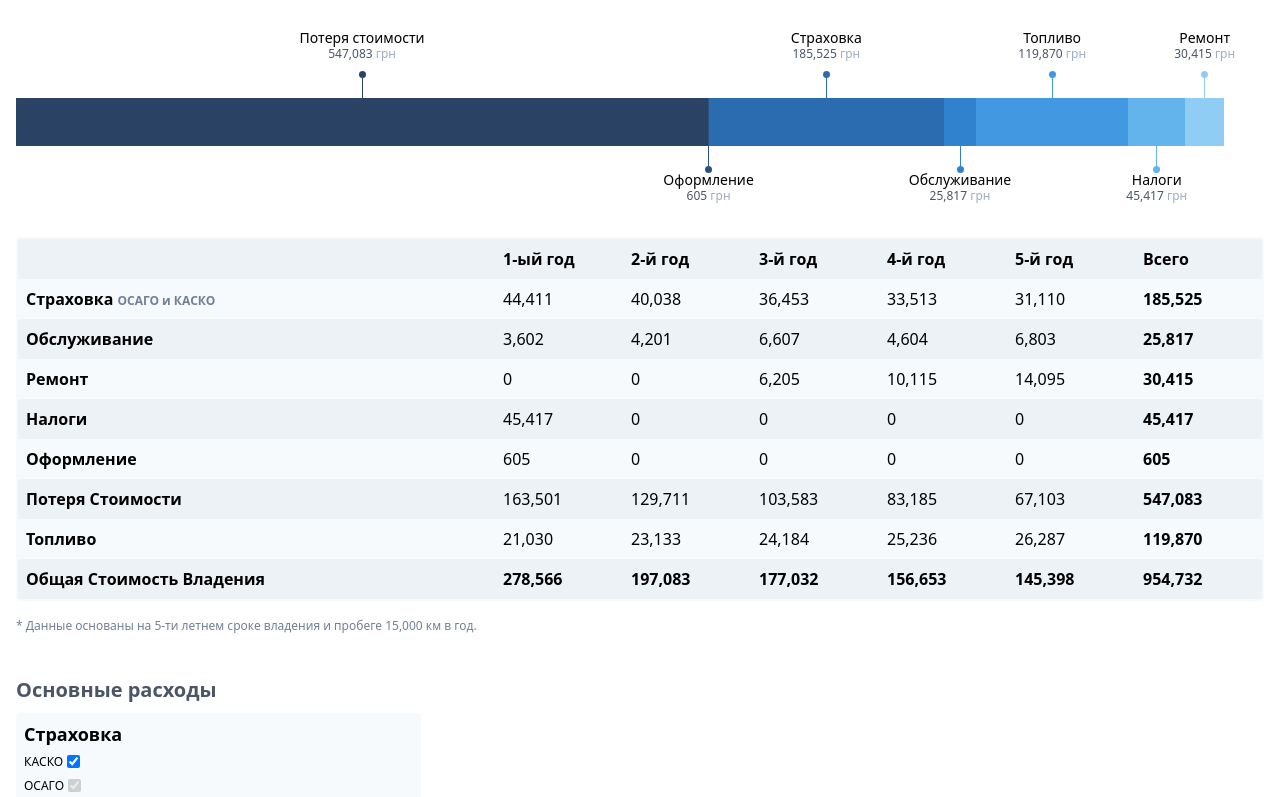
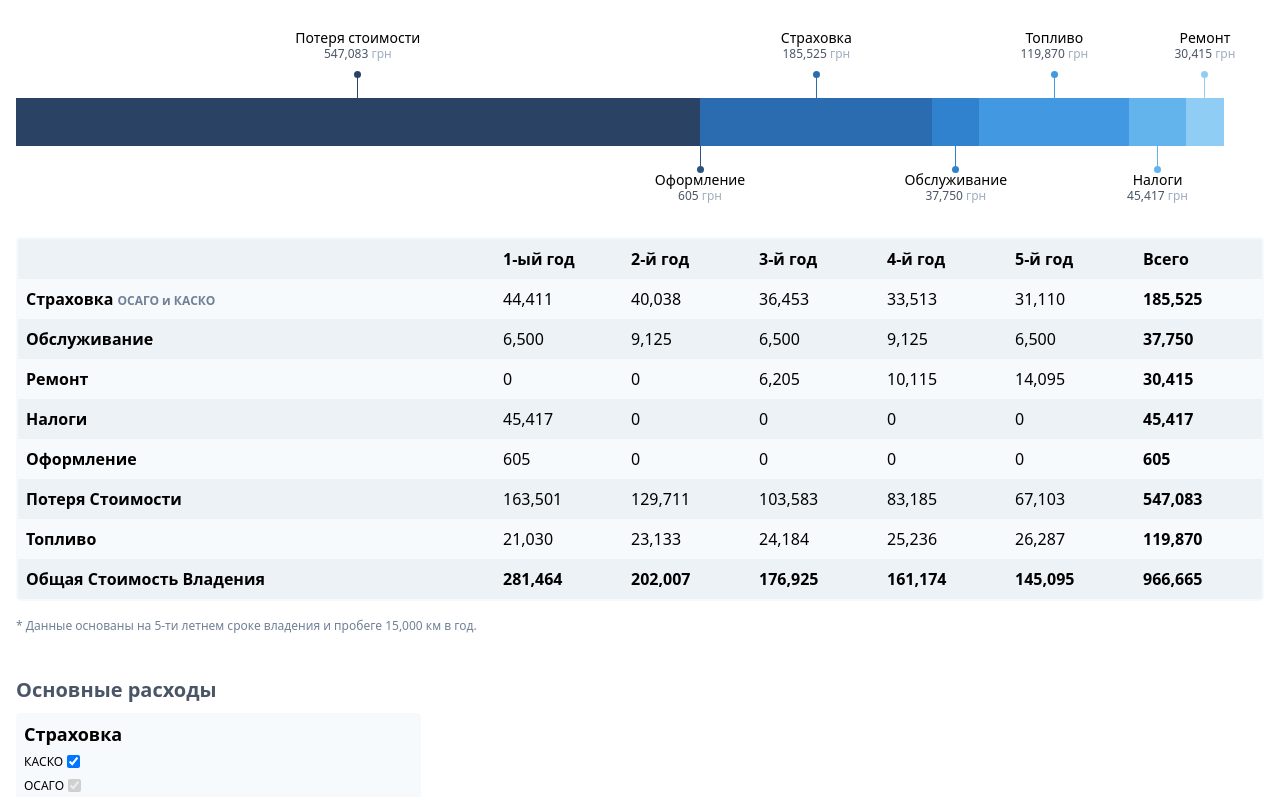
Before and after one commit to dzinemon/react-tw-cto, a React (Create React App) app: page / in a window 1280 px wide. Shown: the part 674-1471 px from the top of the page. Built offline with nearby package versions, Linux system fonts and the light colour scheme.

Commit message:
hardcode Maintenance

```diff
--- a/src/hardcoded.js
+++ b/src/hardcoded.js
@@ -24,7 +24,7 @@ const REPAIR_EXPENSES = [
 ]
 
 const MAINTENANCE_EXPENSES = [
-  3602, 4201, 6607, 4604, 6803
+  6500, 9125, 6500, 9125, 6500
 ]
 
 const FIXED_INSURANCE = 1280
```
